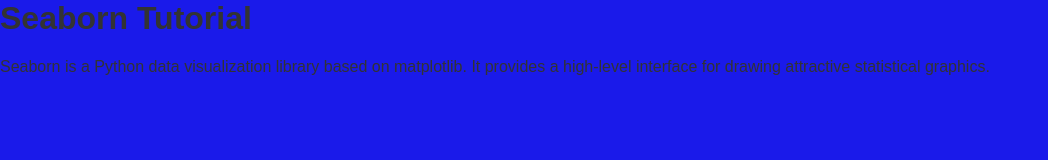
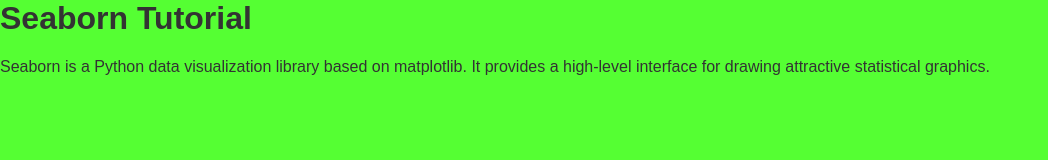
Before and after one commit to dashertr/CMSE-402-Honors, a plain HTML site: page index.html in a window 1280 px wide. Shown: the whole page, without its empty margins (0-1048 px from the left). Drawn offline with Linux system fonts and the light colour scheme.

Commit message:
Update styles.css

```diff
--- a/styles.css
+++ b/styles.css
@@ -4,7 +4,7 @@
     font-family: Arial, sans-serif;
     margin: 0;
     padding: 0;
-    background-color: #1a1aea;
+    background-color: #55ff33;
     color: #333;
 }
 
```
